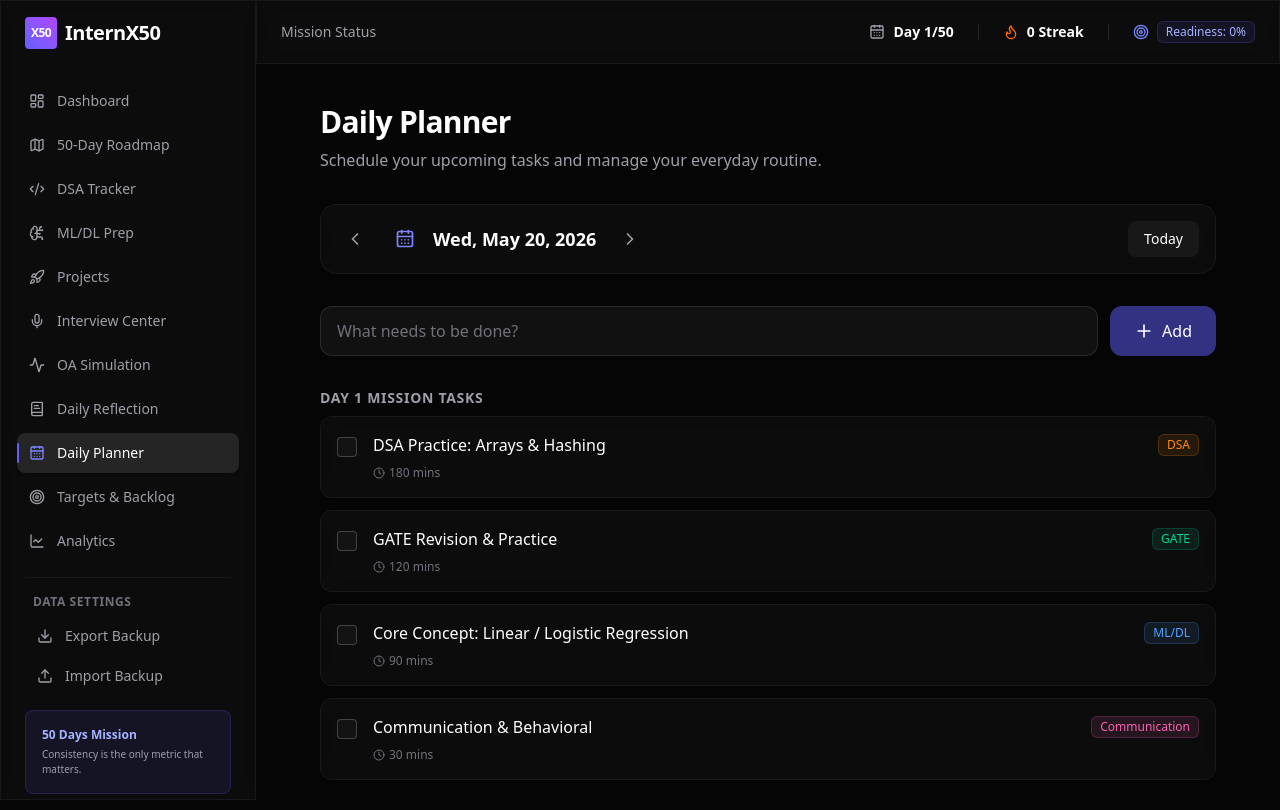
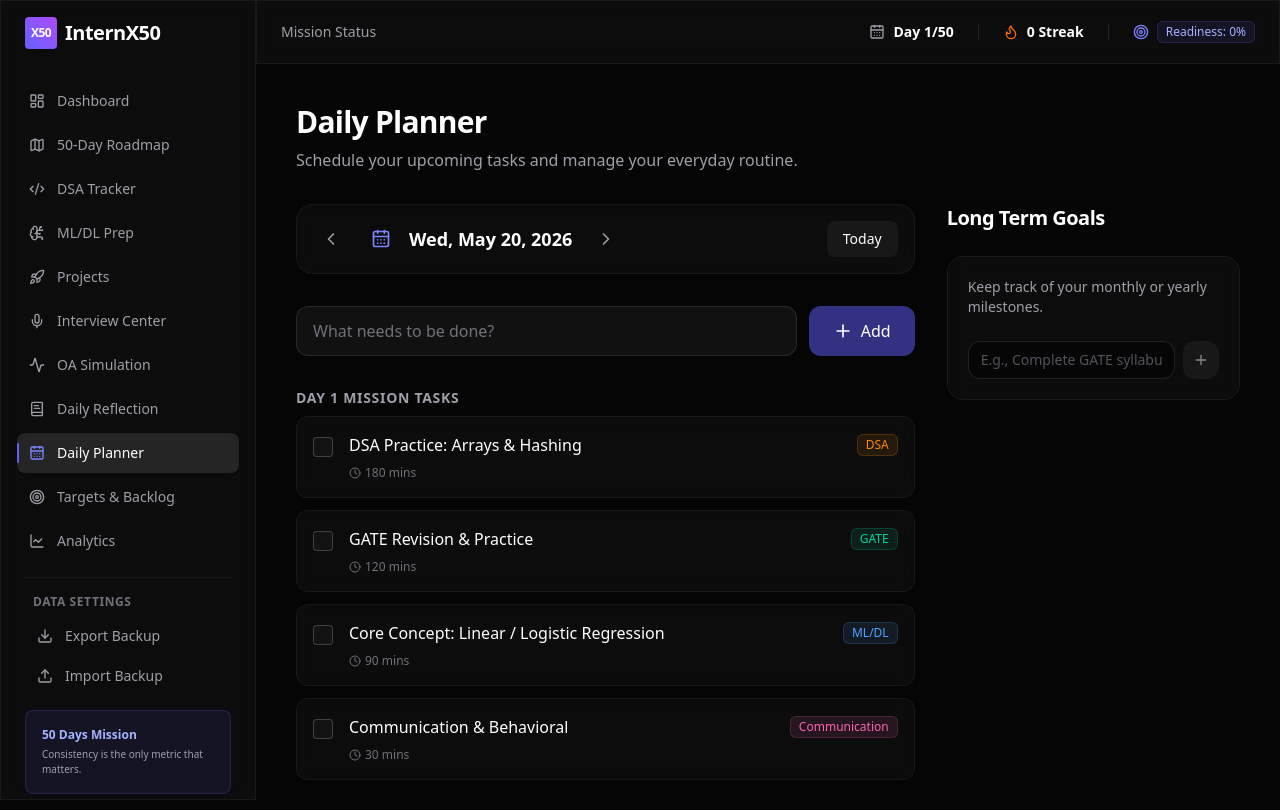
Before and after one commit to ADITYApg-123/InternX50, a Next.js app: page /schedule in a window 1280 px wide. Built offline with nearby package versions, Linux system fonts and the light colour scheme.

Commit message:
feat: add long term goals tracker to schedule page

```diff
--- a/src/app/schedule/page.tsx
+++ b/src/app/schedule/page.tsx
@@ -10,8 +10,13 @@ import { Checkbox } from '@/components/ui/checkbox';
 export default function SchedulePage() {
   const [selectedDate, setSelectedDate] = useState(new Date());
   const [newTaskText, setNewTaskText] = useState('');
+  const [newGoalText, setNewGoalText] = useState('');
 
-  const { customTasks, addCustomTask, toggleCustomTask, deleteCustomTask, roadmap, stats, completeTask } = useStore();
+  const {
+    customTasks, addCustomTask, toggleCustomTask, deleteCustomTask,
+    roadmap, stats, completeTask,
+    longTermGoals, addLongTermGoal, toggleLongTermGoal, deleteLongTermGoal
+  } = useStore();
 
   const dateString = useMemo(() => {
     return selectedDate.toISOString().split('T')[0];
@@ -60,6 +65,13 @@ export default function SchedulePage() {
     setNewTaskText('');
   };
 
+  const handleAddGoal = (e: React.FormEvent) => {
+    e.preventDefault();
+    if (!newGoalText.trim()) return;
+    addLongTermGoal(newGoalText.trim());
+    setNewGoalText('');
+  };
+
   const getCategoryColor = (category: string) => {
     switch (category) {
       case 'DSA': return 'text-orange-400 bg-orange-400/10 border-orange-400/20';
@@ -74,14 +86,16 @@ export default function SchedulePage() {
 
   return (
     <PageTransition>
-      <div className="space-y-8 max-w-4xl mx-auto pb-20">
+      <div className="space-y-8 max-w-6xl mx-auto pb-20">
         <div>
           <h1 className="text-3xl font-bold tracking-tight mb-2">Daily Planner</h1>
           <p className="text-zinc-400">Schedule your upcoming tasks and manage your everyday routine.</p>
         </div>
 
-        {/* Date Selector */}
-        <div className="glass rounded-2xl p-4 flex items-center justify-between">
+        <div className="grid grid-cols-1 lg:grid-cols-3 gap-8">
+          <div className="lg:col-span-2 space-y-8">
+            {/* Date Selector */}
+            <div className="glass rounded-2xl p-4 flex items-center justify-between">
           <div className="flex items-center gap-4">
             <button
               onClick={handlePrevDay}
@@ -242,6 +256,67 @@ export default function SchedulePage() {
               )}
             </div>
           )}
+          </div>
+        </div>
+
+        {/* Right Column: Long Term Goals */}
+        <div className="lg:col-span-1 space-y-6">
+            <div className="flex items-center justify-between">
+              <h2 className="text-xl font-bold tracking-tight">Long Term Goals</h2>
+            </div>
+
+            <div className="glass rounded-2xl border border-white/5 p-5 space-y-6">
+              <p className="text-sm text-zinc-400">Keep track of your monthly or yearly milestones.</p>
+
+              <div className="space-y-3">
+                {longTermGoals.map(goal => (
+                  <div
+                    key={goal.id}
+                    className={cn(
+                      "group flex items-start gap-3 p-3 rounded-xl transition-all border",
+                      goal.completed ? "bg-white/5 border-white/5 opacity-60" : "bg-black/20 border-white/10 hover:border-indigo-500/30"
+                    )}
+                  >
+                    <button
+                      onClick={() => toggleLongTermGoal(goal.id)}
+                      className="mt-0.5 flex-shrink-0 text-zinc-400 hover:text-indigo-400 transition-colors"
+                    >
+                      {goal.completed ? <CheckCircle2 className="w-5 h-5 text-emerald-500" /> : <Circle className="w-5 h-5" />}
+                    </button>
+                    <span className={cn(
+                      "flex-1 text-sm transition-all",
+                      goal.completed && "line-through text-zinc-500"
+                    )}>
+                      {goal.title}
+                    </span>
+                    <button
+                      onClick={() => deleteLongTermGoal(goal.id)}
+                      className="opacity-0 group-hover:opacity-100 p-1.5 rounded-md hover:bg-red-500/10 text-zinc-500 hover:text-red-400 transition-all shrink-0"
+                    >
+                      <Trash2 className="w-4 h-4" />
+                    </button>
+                  </div>
+                ))}
+              </div>
+
+              <form onSubmit={handleAddGoal} className="flex gap-2">
+                <input
+                  type="text"
+                  value={newGoalText}
+                  onChange={(e) => setNewGoalText(e.target.value)}
+                  placeholder="E.g., Complete GATE syllabus"
+                  className="w-full bg-black/40 border border-white/10 rounded-xl px-3 py-2 text-sm focus:outline-none focus:border-indigo-500/50 text-white placeholder:text-zinc-600"
+                />
+                <button
+                  type="submit"
+                  disabled={!newGoalText.trim()}
+                  className="bg-white/10 hover:bg-white/20 disabled:opacity-50 disabled:cursor-not-allowed p-2.5 rounded-xl transition-colors flex items-center justify-center shrink-0"
+                >
+                  <Plus className="w-4 h-4" />
+                </button>
+              </form>
+            </div>
+          </div>
         </div>
       </div>
     </PageTransition>
--- a/src/store/useStore.ts
+++ b/src/store/useStore.ts
@@ -18,6 +18,13 @@ export interface AiModule {
 export interface DailyHabit {
   id: string;
   title: string;
+}
+
+export interface LongTermGoal {
+  id: string;
+  title: string;
+  completed: boolean;
+  createdAt: number;
 }
 
 interface AppState {
@@ -65,6 +72,12 @@ interface AppState {
   dailyHabits: DailyHabit[];
   addDailyHabit: (title: string) => void;
   deleteDailyHabit: (id: string) => void;
+
+  // Long Term Goals
+  longTermGoals: LongTermGoal[];
+  addLongTermGoal: (title: string) => void;
+  toggleLongTermGoal: (id: string) => void;
+  deleteLongTermGoal: (id: string) => void;
 }
 
 const initialAiModules: AiModule[] = [
@@ -417,6 +430,17 @@ export const useStore = create<AppState>()(
         dailyHabits: state.dailyHabits.filter(h => h.id !== id)
       })),
 
+      longTermGoals: [],
+      addLongTermGoal: (title) => set((state) => ({
+        longTermGoals: [...state.longTermGoals, { id: `ltg-${Date.now()}`, title, completed: false, createdAt: Date.now() }]
+      })),
+      toggleLongTermGoal: (id) => set((state) => ({
+        longTermGoals: state.longTermGoals.map(g => g.id === id ? { ...g, completed: !g.completed } : g)
+      })),
+      deleteLongTermGoal: (id) => set((state) => ({
+        longTermGoals: state.longTermGoals.filter(g => g.id !== id)
+      })),
+
     }),
     {
       name: 'internx50-storage-v2', // new key for new schema
```
